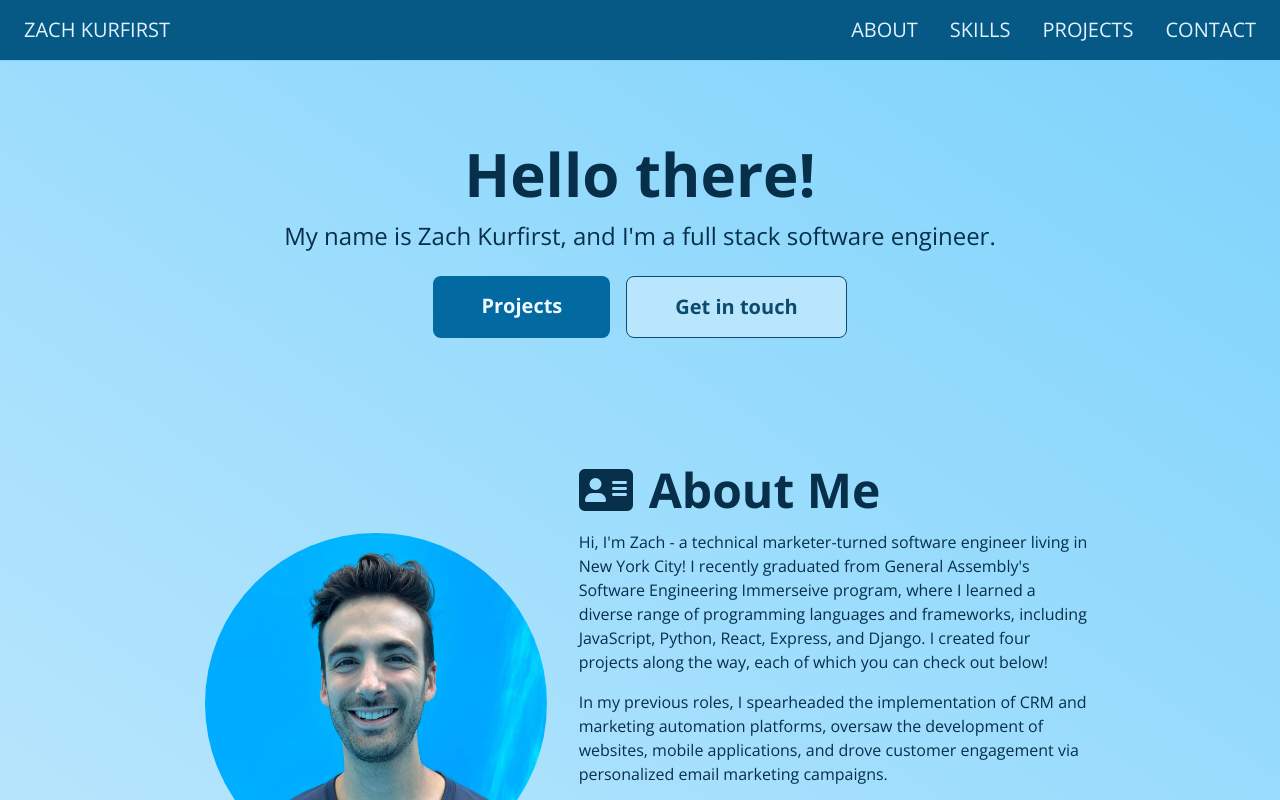
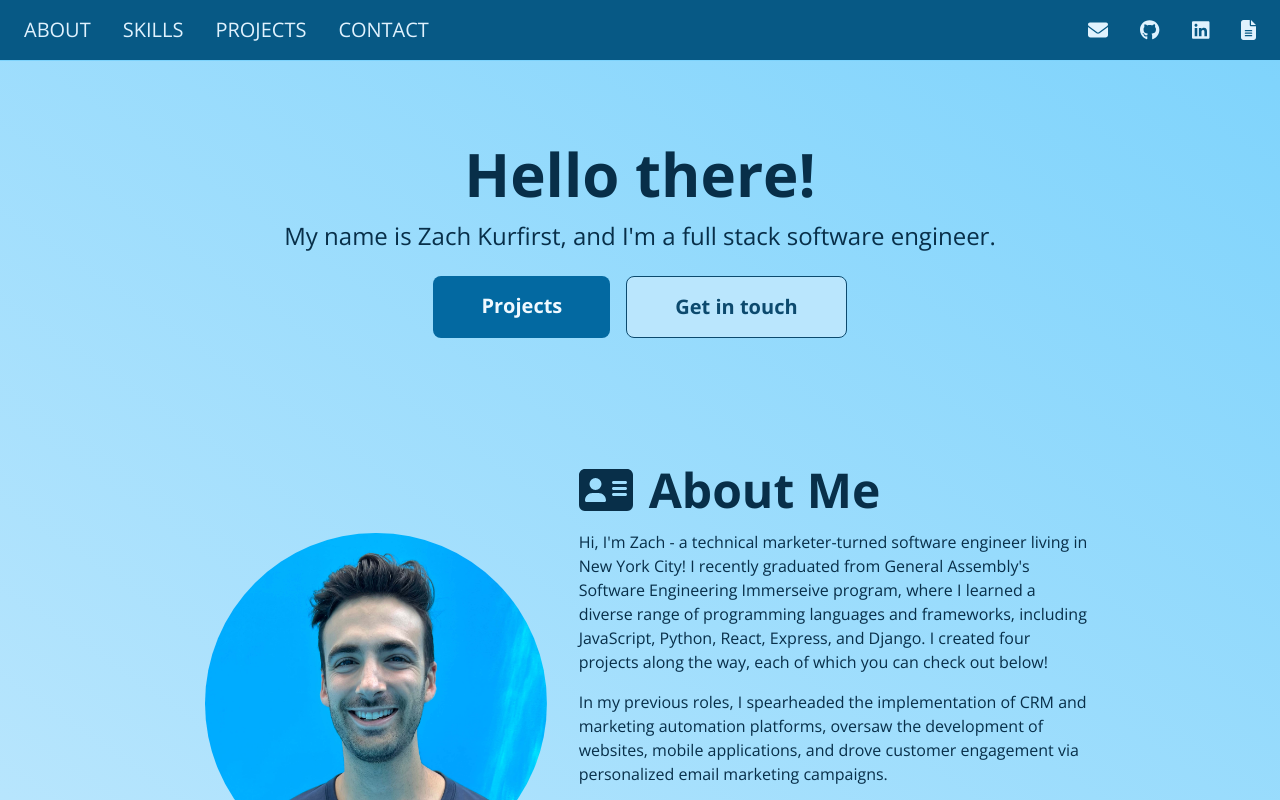
Before and after one commit to zachkurfirst/portfolio, a React (Vite) app: page / in a window 1280 px wide. Shown: the top 800 px of the page. Built offline with nearby package versions, Linux system fonts and the light colour scheme.

Commit message:
update header nav with social icons, replace pngs with font awesome icons in contact section, large resume button

```diff
--- a/index.html
+++ b/index.html
@@ -2,7 +2,8 @@
 <html lang="en" class="scroll-smooth">
   <head>
     <meta charset="UTF-8" />
-    <link rel="icon" type="image/svg+xml" href="/vite.svg" />
+    <!-- <link rel="icon" type="image/svg+xml" href="/vite.svg" /> -->
+    <link rel="shortcut icon" href="/assets/favicon-1.png" type="image/png">
     <!-- Fontawesome icon kit -->
     <script src="https://kit.fontawesome.com/102550214f.js" crossorigin="anonymous"></script>
     <!-- Google Fonts -->
@@ -10,7 +11,7 @@
     <link rel="preconnect" href="https://fonts.gstatic.com" crossorigin>
     <link href="https://fonts.googleapis.com/css2?family=Open+Sans:ital,wght@0,300..800;1,300..800&display=swap" rel="stylesheet">
     <meta name="viewport" content="width=device-width, initial-scale=1.0" />
-    <title>Portfolio | Zach Kurfirst</title>
+    <title>Zach Kurfirst's Portfolio</title>
   </head>
   <body class="font-display bg-gradient-to-tr from-sky-200 to-sky-300 dark:bg-gradient-to-tr dark:from-sky-900 dark:to-sky-950">
     <div id="root"></div>
--- a/src/components/Header.jsx
+++ b/src/components/Header.jsx
@@ -1,13 +1,18 @@
+// Font Awesome icons
+import { FontAwesomeIcon } from "@fortawesome/react-fontawesome";
+import { faEnvelope, faFileLines } from "@fortawesome/free-solid-svg-icons";
+import { faGithub, faLinkedin } from '@fortawesome/free-brands-svg-icons'
+
 const Header = (props) => {
   return (
-    <header className="flex justify-between text-sm sm:text-xl py-4 bg-sky-800 dark:bg-sky-950 text-sky-100 border-b border-sky-300 dark:border-b dark:border-sky-100 uppercase fixed top-0 left-0 right-0 z-10">
-      <a href="#" className="hover:underline underline-offset-8 ml-4 sm:ml-6 hidden sm:inline">
-        Zach Kurfirst
+    <header className="flex justify-between items-center text-sm sm:text-xl bg-sky-800 dark:bg-sky-950 text-sky-100 border-b border-sky-300 dark:border-b dark:border-sky-100 uppercase fixed top-0 left-0 right-0 z-10 px-6 py-4">
+      {/* <a href="#" className="hover:underline underline-offset-8 ml-4 sm:ml-6 hidden sm:inline">
+        <img src="/assets/favicon-1.png" alt="ZK icon" className="w-8"/>
       </a>
       <a href="#" className="hover:underline underline-offset-8 ml-4 sm:ml-6 sm:hidden">
         ZK
-      </a>
-      <nav className="flex gap-4 sm:gap-8">
+      </a> */}
+      <nav id="site-nav" className="flex gap-4 sm:gap-8">
         <a href="#about" className="hover:underline underline-offset-8">
           About
         </a>
@@ -21,6 +26,12 @@ const Header = (props) => {
           Contact
         </a>
       </nav>
+      <nav id="social-nav" className="hidden sm:flex sm:gap-4 md:gap-8">
+        <a href="mailto:zachmk11@gmail.com" target="_blank" rel="noopener noreferrer"><FontAwesomeIcon icon={faEnvelope} className="hover:text-sky-400 transition-all"/></a>
+        <a href="https://github.com/zachkurfirst" target="_blank" rel="noopener noreferrer"><FontAwesomeIcon icon={faGithub} className="hover:text-sky-400 transition-all"/></a>
+        <a href="https://www.linkedin.com/in/zachary-kurfirst/" target="_blank" rel="noopener noreferrer"><FontAwesomeIcon icon={faLinkedin} className="hover:text-sky-400 transition-all"/></a>
+        <a href="https://drive.google.com/file/d/1l0w8Zk-aY3DOdd1tUJ2-c590OSaGJ7Fa/view?usp=sharing" target="_blank" rel="noopener noreferrer"><FontAwesomeIcon icon={faFileLines} className="hover:text-sky-400 transition-all"/></a>
+      </nav>
     </header>
   );
 };
--- a/src/pages/Contact.jsx
+++ b/src/pages/Contact.jsx
@@ -2,7 +2,7 @@ import { useState, useEffect } from "react";
 
 // Font Awesome icons
 import { FontAwesomeIcon } from "@fortawesome/react-fontawesome";
-import { faComments, faEnvelope, faFileLines, faPaperPlane } from "@fortawesome/free-solid-svg-icons";
+import { faComments, faEnvelope, faFileLines, faArrowUpRightFromSquare } from "@fortawesome/free-solid-svg-icons";
 import { faGithub, faLinkedin } from '@fortawesome/free-brands-svg-icons'
 
 const Contact = (props) => {
@@ -30,11 +30,14 @@ const Contact = (props) => {
       <FontAwesomeIcon icon={faComments} className="mr-2"/>Get in Touch
       </h2>
       <h3 className="text-2xl text-sky-950 dark:text-sky-100 mb-6">
-        Let's connect!
+        Let&rsquo;s connect!
       </h3>
       {contact && (
         <div className="flex flex-wrap justify-center items-center gap-5 mb-8">
-          {contact.map((c, idx) => {
+          <a href="mailto:zachmk11@gmail.com" target="_blank" rel="noopener noreferrer"><FontAwesomeIcon icon={faEnvelope} className="text-sky-950 hover:text-sky-700 transition-all" size="2xl"/></a>
+          <a href="https://github.com/zachkurfirst" target="_blank" rel="noopener noreferrer"><FontAwesomeIcon icon={faGithub} className="text-sky-950 hover:text-sky-700 transition-all" size="2xl"/></a>
+          <a href="https://www.linkedin.com/in/zachary-kurfirst/" target="_blank" rel="noopener noreferrer"><FontAwesomeIcon icon={faLinkedin} className="text-sky-950 hover:text-sky-700 transition-all" size="2xl"/></a>
+          {/* {contact.map((c, idx) => {
             return (
               <a
                 href={c.link}
@@ -46,22 +49,21 @@ const Contact = (props) => {
                 <img src={c.image} alt={c.name} />
               </a>
             );
-          })}
+          })} */}
         </div>
       )}
       <div id="contact-buttons" className="flex justify-center mb-24">
-        <a href="mailto:zachmk11@gmail.com" className="btn sm:btn-lg btn-primary mr-4">
+        {/* <a href="mailto:zachmk11@gmail.com" className="btn sm:btn-lg btn-primary mr-4">
           Email
           <FontAwesomeIcon icon={faPaperPlane} className="ml-2"/>
-        </a>
+        </a> */}
         <a
           href="https://drive.google.com/file/d/1l0w8Zk-aY3DOdd1tUJ2-c590OSaGJ7Fa/view?usp=sharing"
           target="_blank"
           rel="noopener noreferrer"
           className="btn sm:btn-lg btn-secondary"
-        >
-          Resume
-          <FontAwesomeIcon icon={faFileLines} className="ml-2"/>
+        ><FontAwesomeIcon icon={faFileLines} className="mr-2"/>
+          View Resume<FontAwesomeIcon icon={faArrowUpRightFromSquare} className="ml-2"/>
         </a>
       </div>
     </section>
--- a/src/pages/Projects.jsx
+++ b/src/pages/Projects.jsx
@@ -33,7 +33,7 @@ const Projects = (props) => {
         <div id="projects-container" className="grid grid-cols-1 sm:grid-cols-2 gap-8">
           {projects.map((project, idx) => {
             return (
-              <div id="project-card" key={idx} className="rounded-lg overflow-hidden shadow-2xl hover:-translate-y-2 duration-300 z-0">
+              <div id="project-card" key={idx} className="rounded-lg overflow-hidden shadow-2xl hover:-translate-y-2 delay-75 duration-300 z-0">
                 <img
                   src={project.image}
                   alt={project.name}
```
Also changed, not shown: public/assets/favicon-1.png (added).
